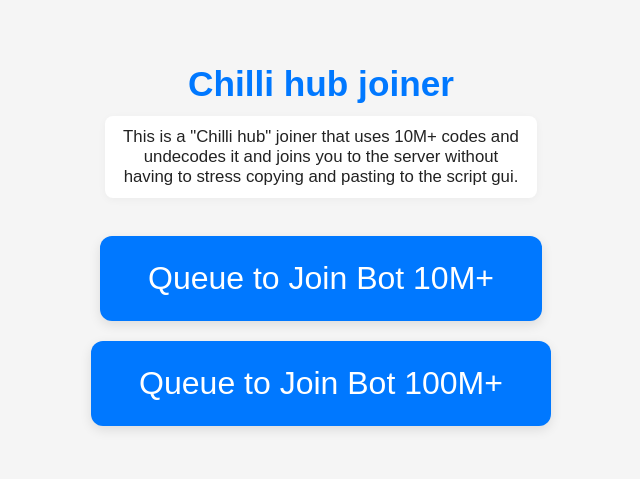
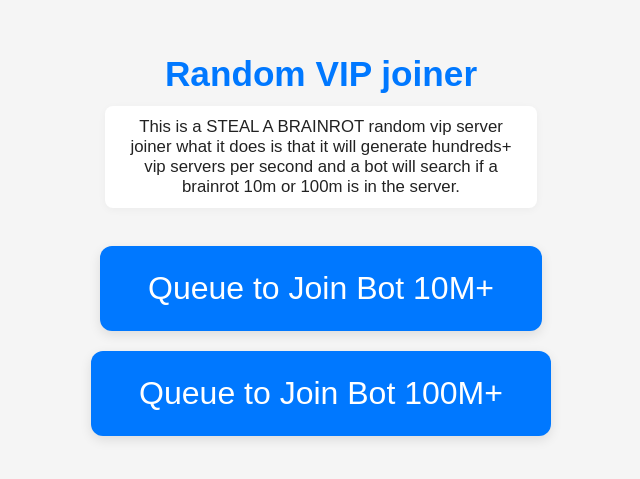
Before and after one commit to blox-star/Steal-a-brainrot, a website: page index.html in a window 1280 px wide. Shown: the part 155-634 px from the top of the page, without its empty margins (319-959 px from the left). Drawn offline with Linux system fonts and the light colour scheme.

Commit message:
Update index.html

```diff
--- a/index.html
+++ b/index.html
@@ -54,10 +54,10 @@
     </style>
 </head>
 <body>
-    <div class="title">Chilli hub joiner</div>
+    <div class="title">Random VIP joiner</div>
     <div class="how-text">
-        This is a "Chilli hub" joiner that uses 10M+ codes and undecodes it and joins you to the server
-        without having to stress copying and pasting to the script gui.
+        This is a STEAL A BRAINROT random vip server joiner what it does is that it will generate hundreds+ vip servers
+        per second and a bot will search if a brainrot 10m or 100m is in the server.
 
 
     </div>
```
